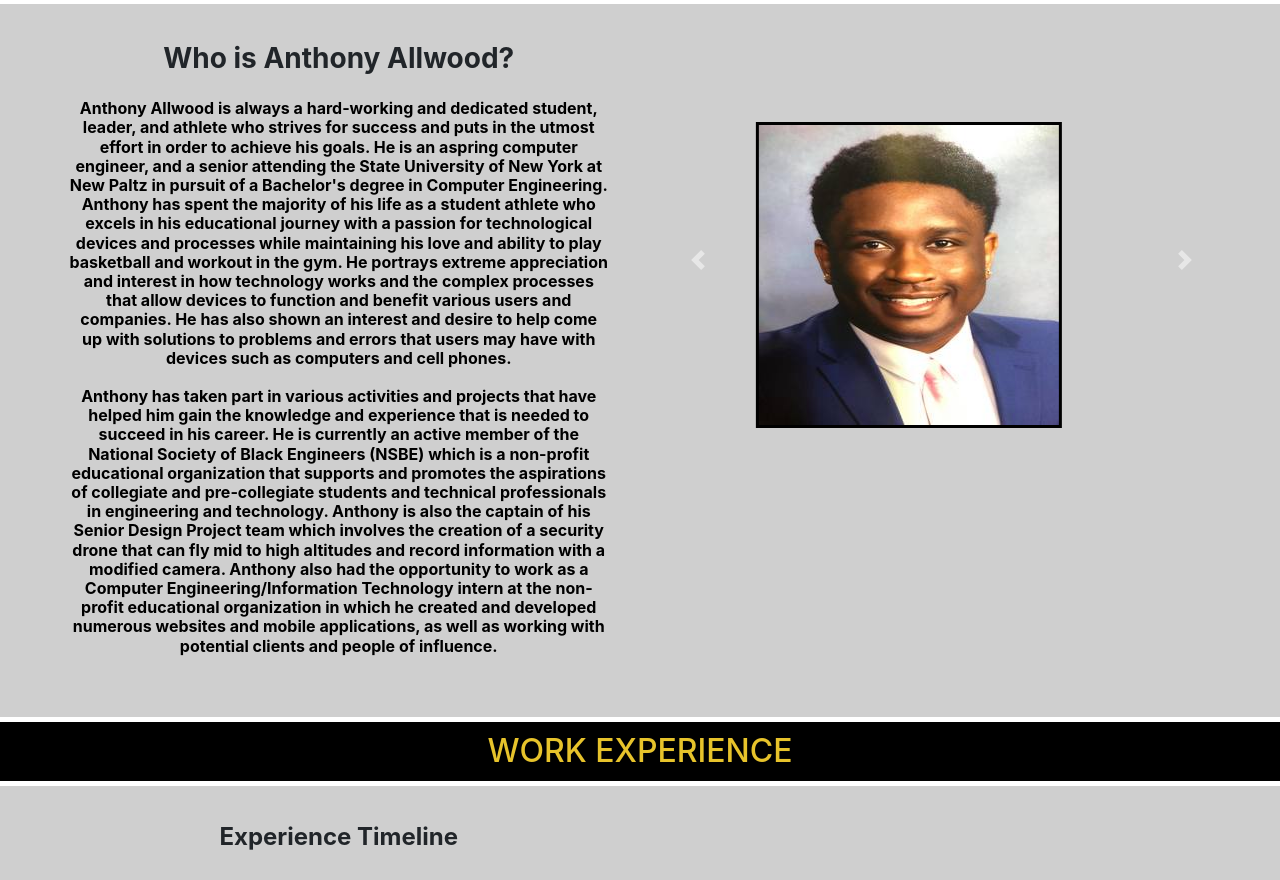
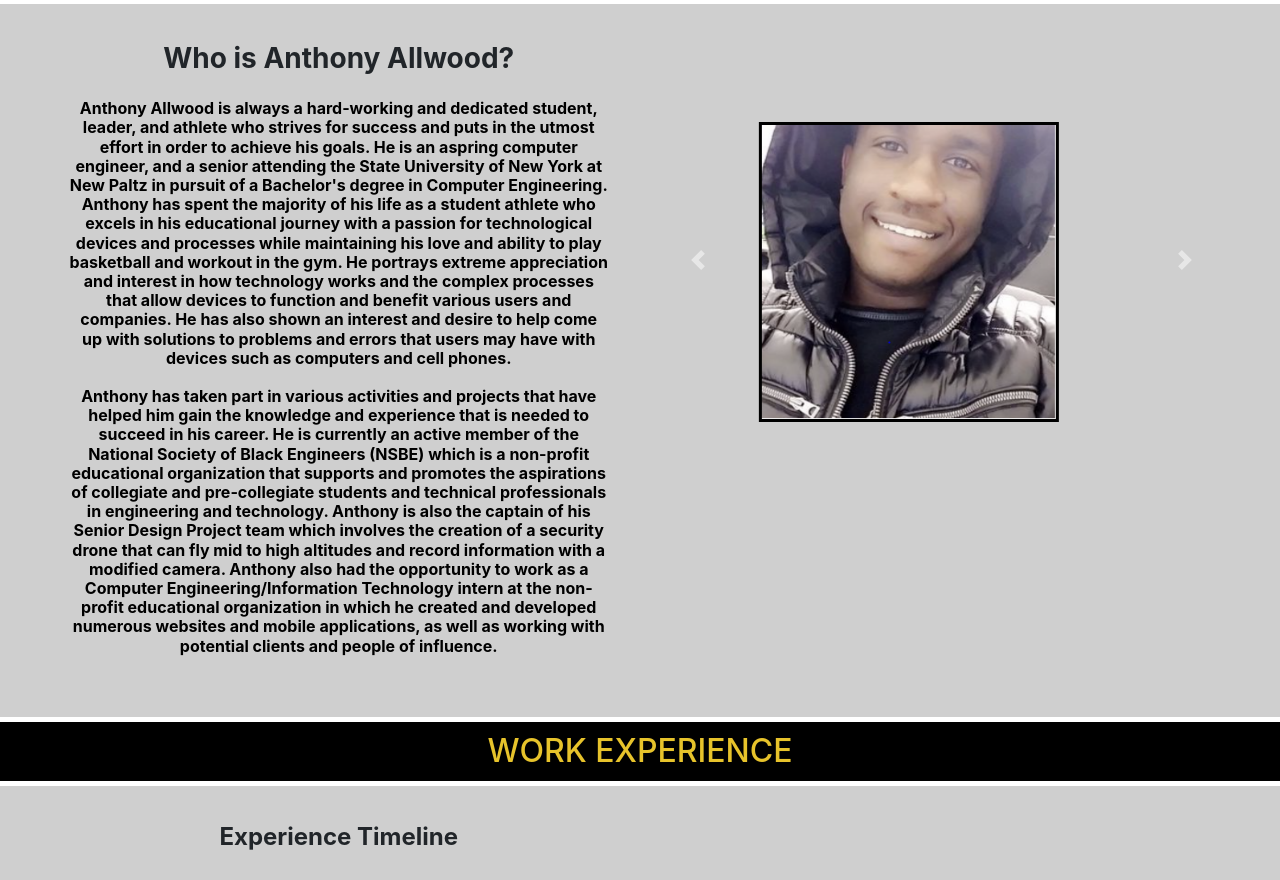
Before and after one commit to AnthonyAllwood/MyWebsite, a website: page index.html in a window 1280 px wide. Shown: the part 840-1720 px from the top of the page. Drawn offline with nearby package versions, Linux system fonts and the light colour scheme; some packages are replaced by stand-ins of ours.

Commit message:
added new image

```diff
--- a/index.html
+++ b/index.html
@@ -103,7 +103,7 @@
                             <div id="secondcarousel" class="carousel slide" data-ride="carousel" style="padding-top: 50px; width:100%">
                                 <div class="carousel-inner" style="padding-top: 30px">
                                     <div class="carousel-item active">
-                                        <img src="Anthony_suit.jpg" alt="..." style= "max-width:100%;  border: 3px solid black">
+                                        <img src="anthonycoat.PNG" alt="..." style= "width:300px; height: 300px; border: 3px solid black">
                                     </div>
                                     <div class="carousel-item">
                                         <img src="Anthony_grad.jpg" alt="..." style= "max-width:100%;  border: 3px solid black">
```
Also changed, not shown: anthonycoat.PNG (added).
